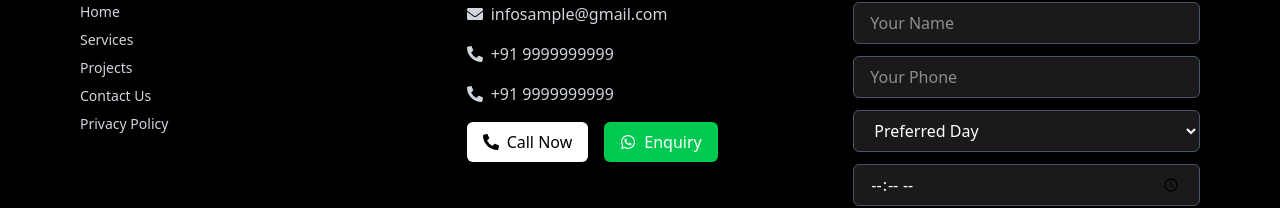
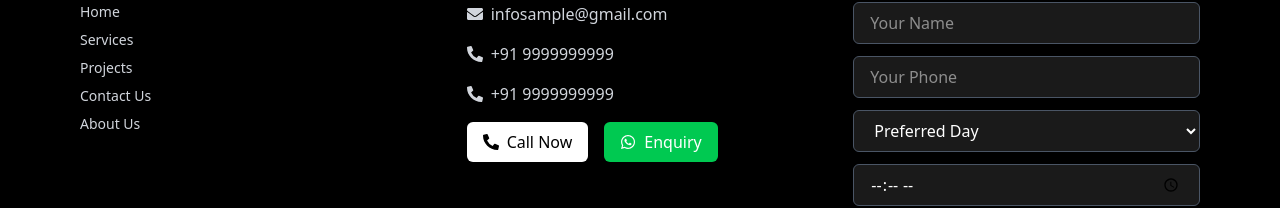
Before and after one commit to SyedArhanRizvi/sikka-smart-residency, a Next.js app: page / in a window 1280 px wide. Shown: the part 10543-10751 px from the top of the page. Built offline with nearby package versions, Linux system fonts and the light colour scheme.

Commit message:
Update Id Links In Footer

```diff
--- a/app/layout/Footer.jsx
+++ b/app/layout/Footer.jsx
@@ -1,7 +1,7 @@
 "use client";
 
 import Link from "next/link";
-import React, {  useState } from "react";
+import React, { useState } from "react";
 import { FaPhoneAlt, FaEnvelope, FaWhatsapp } from "react-icons/fa";
 
 function Footer() {
@@ -13,40 +13,33 @@ function Footer() {
   return (
     <footer className=" text-white bg-black px-6 md:px-20 py-14 w-full">
       <div className="max-w-screen-xl mx-auto grid grid-cols-1 md:grid-cols-3 gap-10">
-
         <div className="space-y-4">
           <h3 className="text-xl font-bold text-white">Quick Links</h3>
           <ul className="text-gray-300 space-y-2 text-sm">
             <li>
-              <Link href="/" className="hover:underline">
+              <a href="#home" className="hover:underline">
                 Home
-              </Link>
+              </a>
             </li>
             <li>
-              <Link
-                href="/"
-                className="hover:underline"
-              >
+              <a href="#service-section" className="hover:underline">
                 Services
-              </Link>
+              </a>
             </li>
             <li>
-              <Link
-                href="/"
-                className="hover:underline"
-              >
+              <a href="#our-projects-section" className="hover:underline">
                 Projects
-              </Link>
+              </a>
             </li>
             <li>
-              <Link href="/" className="hover:underline">
+              <a href="/" className="hover:underline">
                 Contact Us
-              </Link>
+              </a>
             </li>
             <li>
-              <Link href="/" className="hover:underline">
-                Privacy Policy
-              </Link>
+              <a href="#about-us-section" className="hover:underline">
+                About Us
+              </a>
             </li>
           </ul>
         </div>
@@ -152,8 +145,7 @@ function Footer() {
         <p>
           We provide premium builders services across <strong>Noida</strong>,{" "}
           <strong>Greater Noida</strong>, and <strong>Ghaziabad</strong> —
-          specializing in residenial, living spaces, and turnkey
-          solutions.
+          specializing in residenial, living spaces, and turnkey solutions.
         </p>
         <p className="mt-4">
           &copy; 2018 - {new Date().getFullYear()} Your Building Studio. All
```
